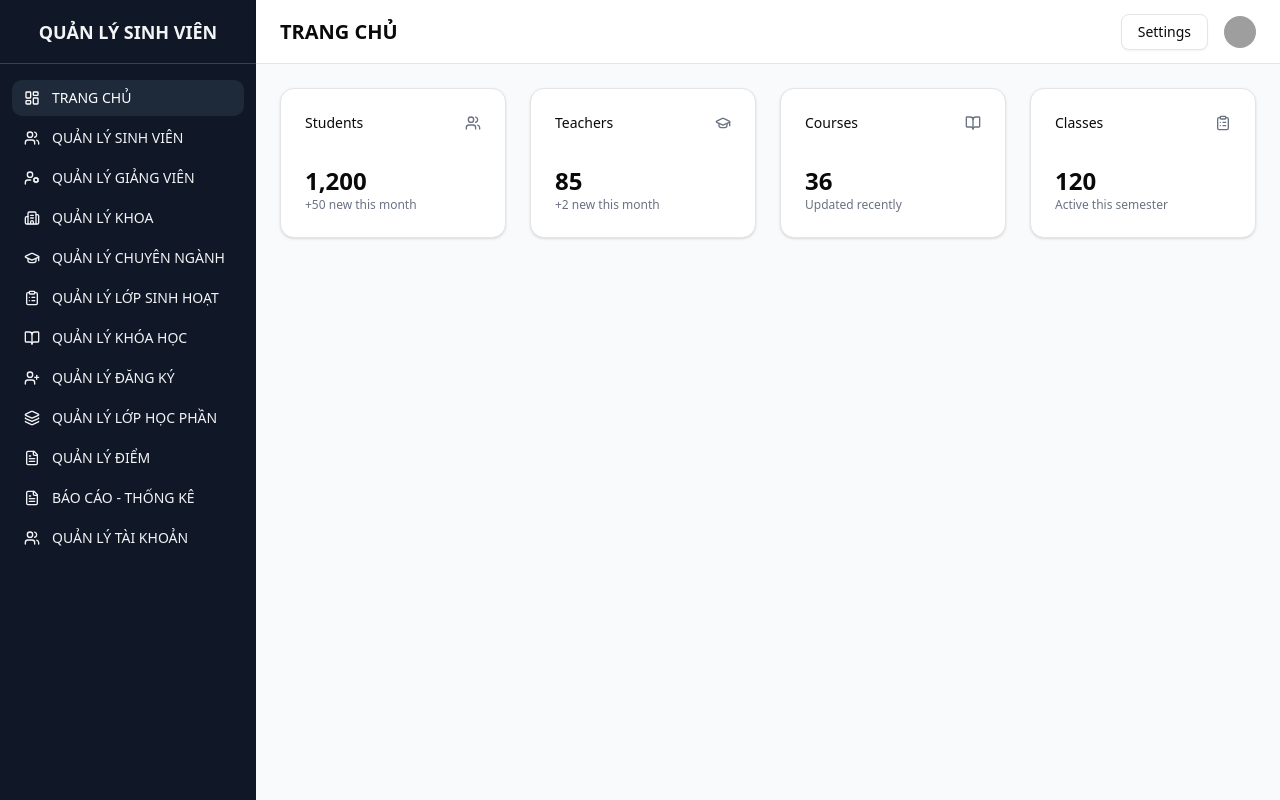
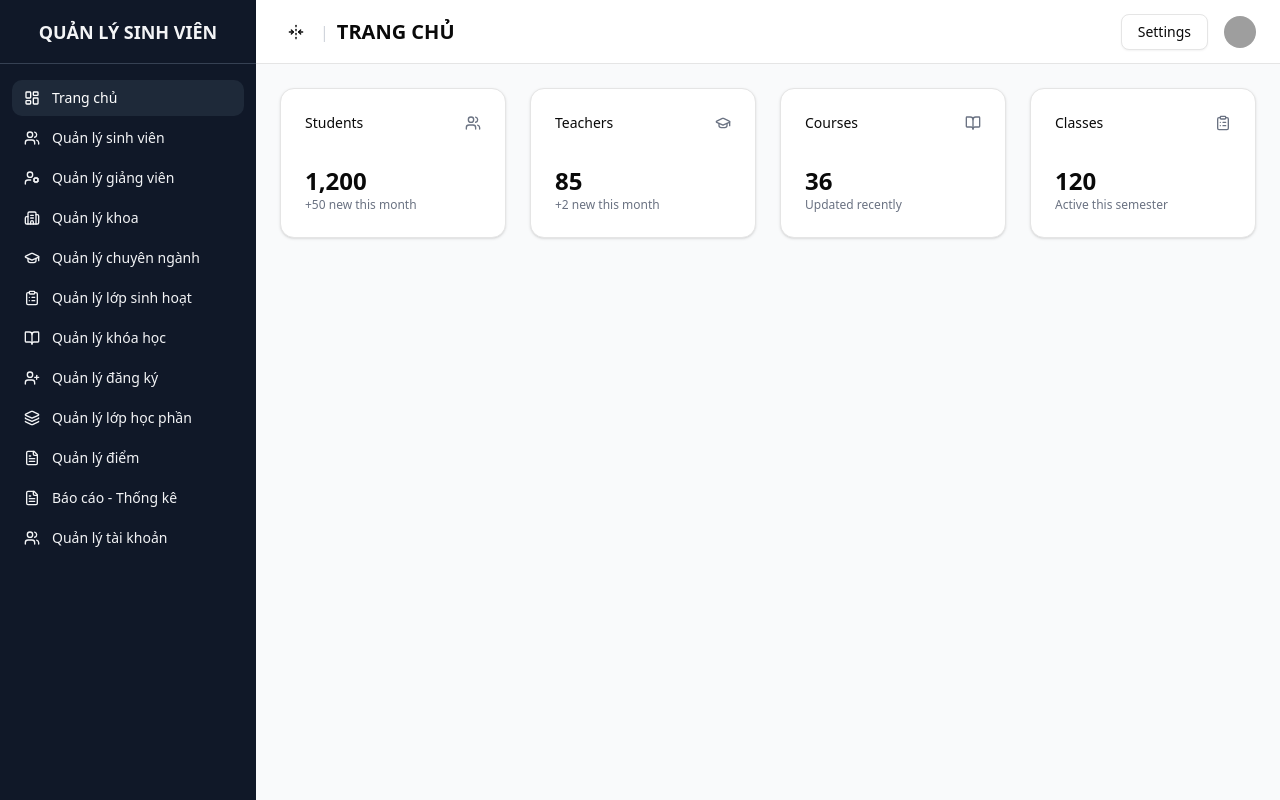
Before and after one commit to ThuyNgan204/Student-Management-Fullstack, a Next.js app in the folder student-manage/: page / in a window 1280 px wide. Built offline with nearby package versions, Linux system fonts and the light colour scheme; grey boxes are pictures that could not be loaded.

Commit message:
update toggle sidebar

```diff
--- a/student-manage/components/layout/Header.tsx
+++ b/student-manage/components/layout/Header.tsx
@@ -3,11 +3,17 @@
 import { Button } from "@/components/ui/button";
 import { Avatar, AvatarFallback, AvatarImage } from "@/components/ui/avatar";
 import { usePathname } from "next/navigation";
+import { Menu, ChevronLeft, UnfoldHorizontal, FoldHorizontal } from "lucide-react";
 
-export default function Header() {
+export default function Header({
+  collapsed,
+  setCollapsed,
+}: {
+  collapsed: boolean;
+  setCollapsed: (val: boolean) => void;
+}) {
   const pathname = usePathname();
 
-  // Map đường dẫn -> title
   const titles: Record<string, string> = {
     "/": "TRANG CHỦ",
     "/students": "QUẢN LÝ SINH VIÊN",
@@ -27,7 +33,22 @@ export default function Header() {
 
   return (
     <div className="flex justify-between items-center h-16 px-6 border-b bg-white shadow-sm">
-      <h1 className="text-xl font-semibold">{title}</h1>
+      {/* Nút toggle sidebar + title */}
+      <div className="flex items-center gap-2">
+        <button
+          onClick={() => setCollapsed(!collapsed)}
+          className="flex items-center justify-center p-2 rounded-md hover:bg-gray-100 transition-colors"
+        >
+          {collapsed ? (
+            <UnfoldHorizontal className="h-4 w-4" />
+          ) : (
+            <FoldHorizontal className="h-4 w-4" />
+          )}
+        </button>
+        <h1 className="text-gray-300">| </h1>
+        <h1 className="text-xl font-semibold">{title}</h1>
+      </div>
+
       <div className="flex items-center gap-4">
         <Button variant="outline">Settings</Button>
         <Avatar>
--- a/student-manage/components/layout/MainLayout.tsx
+++ b/student-manage/components/layout/MainLayout.tsx
@@ -1,14 +1,17 @@
 "use client";
 
+import { useState } from "react";
 import Sidebar from "./Sidebar";
 import Header from "./Header";
 
 export default function MainLayout({ children }: { children: React.ReactNode }) {
+  const [collapsed, setCollapsed] = useState(false);
+
   return (
     <div className="flex h-screen w-screen overflow-hidden">
-      <Sidebar />
+      <Sidebar collapsed={collapsed} />
       <div className="flex flex-col flex-1">
-        <Header />
+        <Header collapsed={collapsed} setCollapsed={setCollapsed} />
         <main className="flex-1 overflow-y-auto p-6 bg-gray-50">{children}</main>
       </div>
     </div>
--- a/student-manage/components/layout/Sidebar.tsx
+++ b/student-manage/components/layout/Sidebar.tsx
@@ -17,28 +17,34 @@ import {
 import { cn } from "@/lib/utils";
 
 const menuItems = [
-  { name: "TRANG CHỦ", href: "/", icon: LayoutDashboard },
-  { name: "QUẢN LÝ SINH VIÊN", href: "/students", icon: Users },
-  { name: "QUẢN LÝ GIẢNG VIÊN", href: "/teachers", icon: UserCog },
-  { name: "QUẢN LÝ KHOA", href: "/departments", icon: Building2 },
-  { name: "QUẢN LÝ CHUYÊN NGÀNH", href: "/majors", icon: GraduationCap },
-  { name: "QUẢN LÝ LỚP SINH HOẠT", href: "/classes", icon: ClipboardList },
-  { name: "QUẢN LÝ KHÓA HỌC", href: "/courses", icon: BookOpen },
-  { name: "QUẢN LÝ ĐĂNG KÝ", href: "/enrollment", icon: UserPlus },
-  { name: "QUẢN LÝ LỚP HỌC PHẦN", href: "/class_section", icon: Layers },
-  { name: "QUẢN LÝ ĐIỂM", href: "/grades", icon: FileText },
-  { name: "BÁO CÁO - THỐNG KÊ", href: "/reports", icon: FileText },
-  { name: "QUẢN LÝ TÀI KHOẢN", href: "/accounts", icon: Users },
+  { name: "Trang chủ", href: "/", icon: LayoutDashboard },
+  { name: "Quản lý sinh viên", href: "/students", icon: Users },
+  { name: "Quản lý giảng viên", href: "/teachers", icon: UserCog },
+  { name: "Quản lý khoa", href: "/departments", icon: Building2 },
+  { name: "Quản lý chuyên ngành", href: "/majors", icon: GraduationCap },
+  { name: "Quản lý lớp sinh hoạt", href: "/classes", icon: ClipboardList },
+  { name: "Quản lý khóa học", href: "/courses", icon: BookOpen },
+  { name: "Quản lý đăng ký", href: "/enrollment", icon: UserPlus },
+  { name: "Quản lý lớp học phần", href: "/class_section", icon: Layers },
+  { name: "Quản lý điểm", href: "/grades", icon: FileText },
+  { name: "Báo cáo - Thống kê", href: "/reports", icon: FileText },
+  { name: "Quản lý tài khoản", href: "/accounts", icon: Users },
 ];
 
-export default function Sidebar() {
+export default function Sidebar({ collapsed }: { collapsed: boolean }) {
   const pathname = usePathname();
 
   return (
-    <aside className="h-full w-64 bg-gray-900 text-gray-100 flex flex-col">
+    <aside
+      className={cn(
+        "h-full bg-gray-900 text-gray-100 flex flex-col transition-all duration-300",
+        collapsed ? "w-[70px]" : "w-64"
+      )}
+    >
       <div className="h-16 flex items-center justify-center font-bold text-lg border-b border-gray-700">
-        QUẢN LÝ SINH VIÊN
+        {!collapsed && "QUẢN LÝ SINH VIÊN"}
       </div>
+
       <nav className="flex-1 px-3 py-4 space-y-1">
         {menuItems.map((item) => {
           const Icon = item.icon;
@@ -48,12 +54,13 @@ export default function Sidebar() {
               key={item.name}
               href={item.href}
               className={cn(
-                "flex items-center gap-3 rounded-lg px-3 py-2 text-sm font-medium hover:bg-gray-800 transition-colors",
-                isActive && "bg-gray-800 text-white"
+                "flex items-center gap-3 rounded-lg px-3 py-2 text-sm font-medium hover:bg-gray-800 transition-all",
+                isActive && "bg-gray-800 text-white",
+                collapsed && "justify-center"
               )}
             >
               <Icon className="h-4 w-4" />
-              {item.name}
+              {!collapsed && <span>{item.name}</span>}
             </Link>
           );
         })}
```
